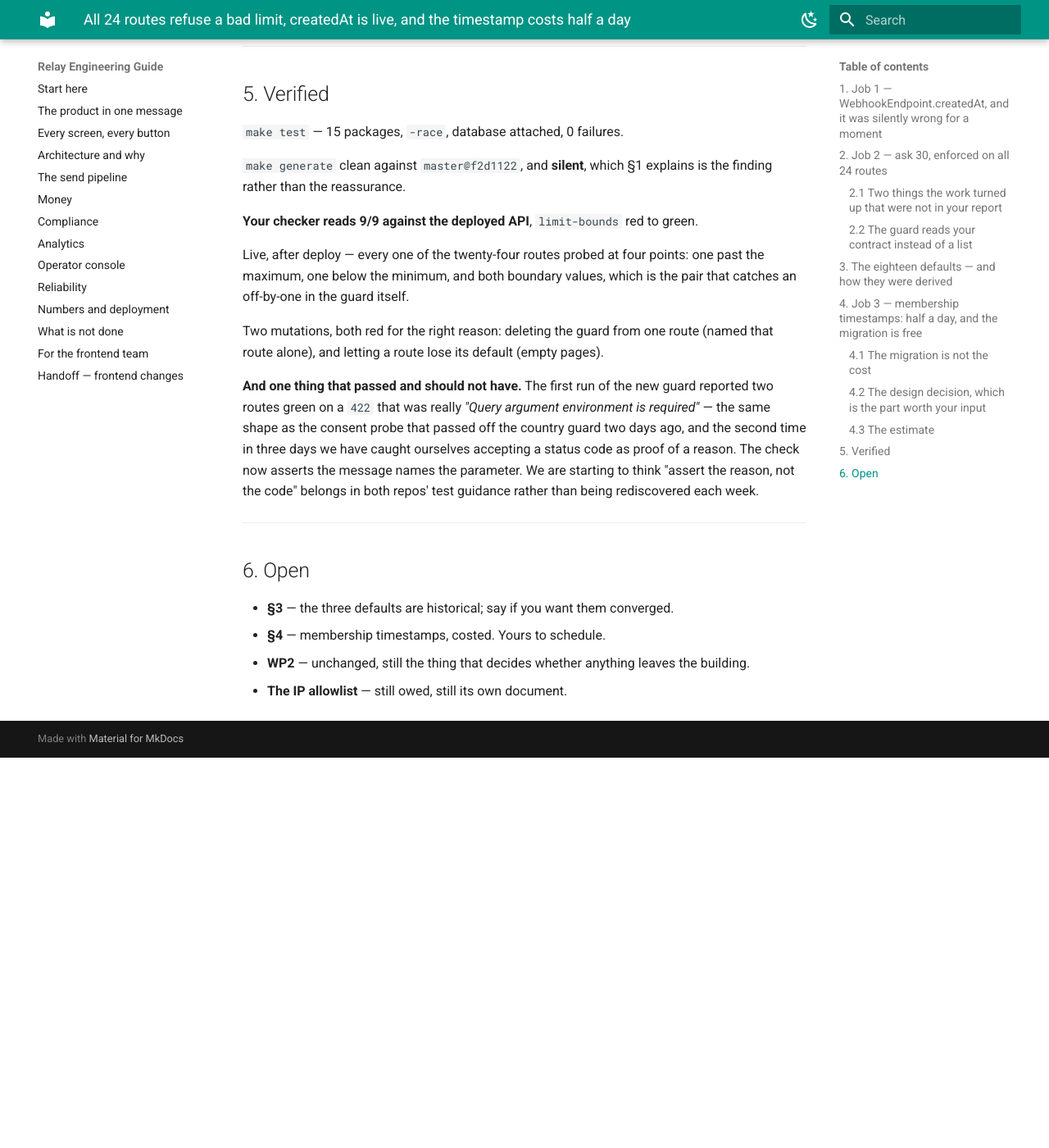
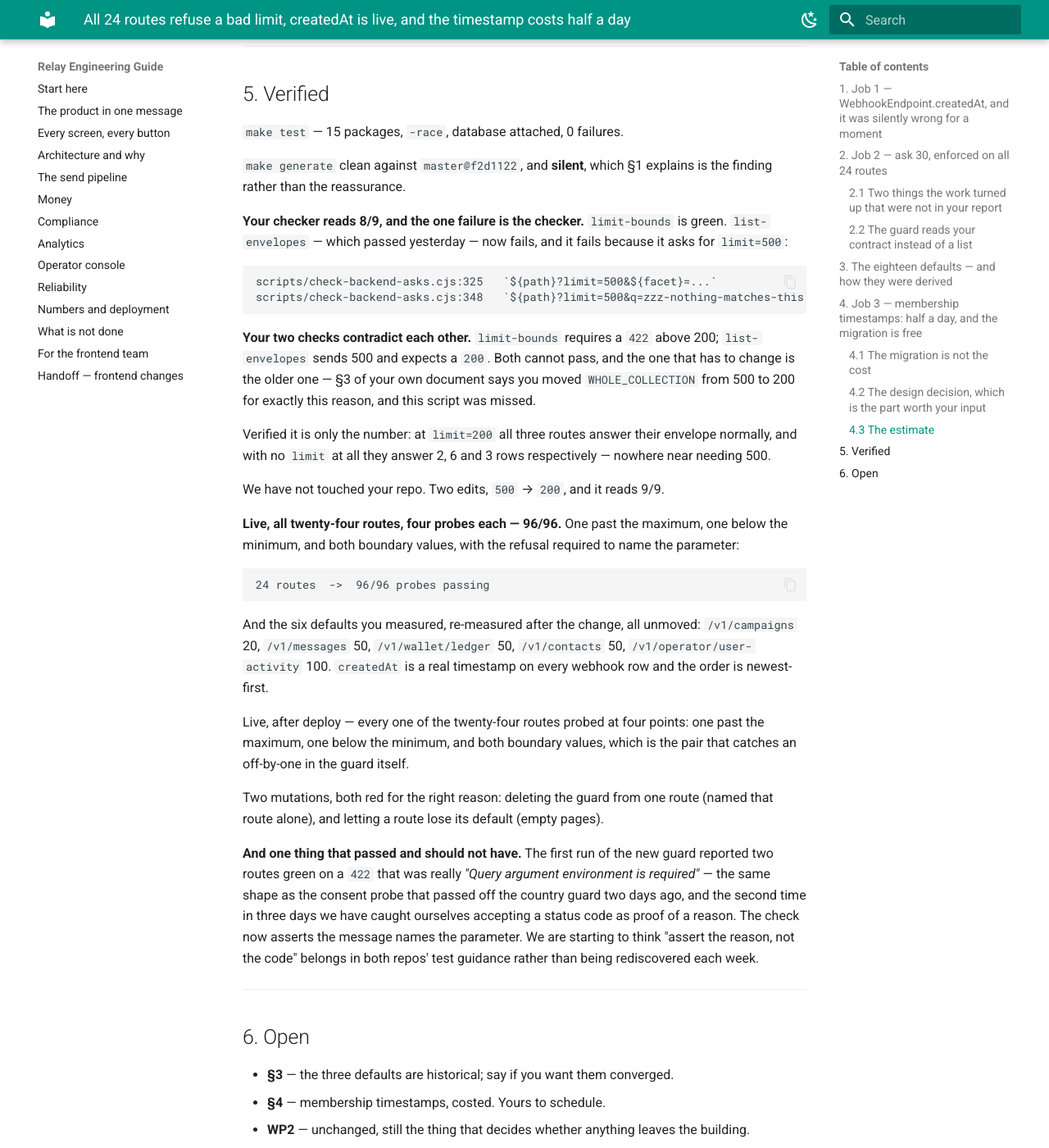
Before and after one commit to saeedafri/SMS-BE, an MkDocs documentation site: the page built from docs/HANDOFF_TO_UI_2026-09-10.md, in a window 1280 px wide and 1400 px high, scrolled down 5136 px. Shown: the whole window at 82% size. Built offline with MkDocs 1.6.1 and Material for MkDocs 9.7.7, drawn with Linux system fonts in a browser that asks for light colours; before the commit the page ends 6060 px from its top, so only the background shows below that.

Commit message:
docs: the 10 September reply — ask 30, the defaults, and the timestamp costing
Also records that their own checker now contradicts itself: list-envelopes
sends limit=500 while limit-bounds requires a 422 above 200. Both cannot pass.
Verified it is only the number — at limit=200 all three routes answer normally,
and none of the three collections has more than six rows.

````diff
--- a/docs/HANDOFF_TO_UI_2026-09-10.md
+++ b/docs/HANDOFF_TO_UI_2026-09-10.md
@@ -210,7 +210,39 @@ ask 25: it is the last *scheduled* thing.
 `make generate` clean against `master@f2d1122`, and **silent**, which §1 explains
 is the finding rather than the reassurance.
 
-**Your checker reads 9/9 against the deployed API**, `limit-bounds` red to green.
+**Your checker reads 8/9, and the one failure is the checker.** `limit-bounds`
+is green. `list-envelopes` — which passed yesterday — now fails, and it fails
+because it asks for `limit=500`:
+
+```
+scripts/check-backend-asks.cjs:325   `${path}?limit=500&${facet}=...`
+scripts/check-backend-asks.cjs:348   `${path}?limit=500&q=zzz-nothing-matches-this`
+```
+
+**Your two checks contradict each other.** `limit-bounds` requires a `422` above
+200; `list-envelopes` sends 500 and expects a `200`. Both cannot pass, and the
+one that has to change is the older one — §3 of your own document says you moved
+`WHOLE_COLLECTION` from 500 to 200 for exactly this reason, and this script was
+missed.
+
+Verified it is only the number: at `limit=200` all three routes answer their
+envelope normally, and with no `limit` at all they answer 2, 6 and 3 rows
+respectively — nowhere near needing 500.
+
+We have not touched your repo. Two edits, `500` → `200`, and it reads 9/9.
+
+**Live, all twenty-four routes, four probes each — 96/96.** One past the
+maximum, one below the minimum, and both boundary values, with the refusal
+required to name the parameter:
+
+```
+24 routes  ->  96/96 probes passing
+```
+
+And the six defaults you measured, re-measured after the change, all unmoved:
+`/v1/campaigns` 20, `/v1/messages` 50, `/v1/wallet/ledger` 50, `/v1/contacts`
+50, `/v1/operator/user-activity` 100. `createdAt` is a real timestamp on every
+webhook row and the order is newest-first.
 
 Live, after deploy — every one of the twenty-four routes probed at four points:
 one past the maximum, one below the minimum, and both boundary values, which is
````
